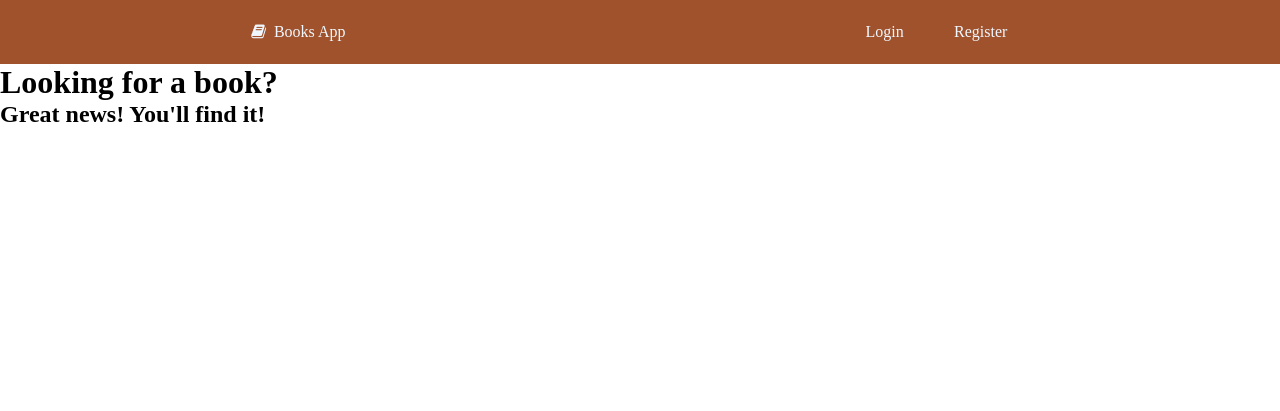
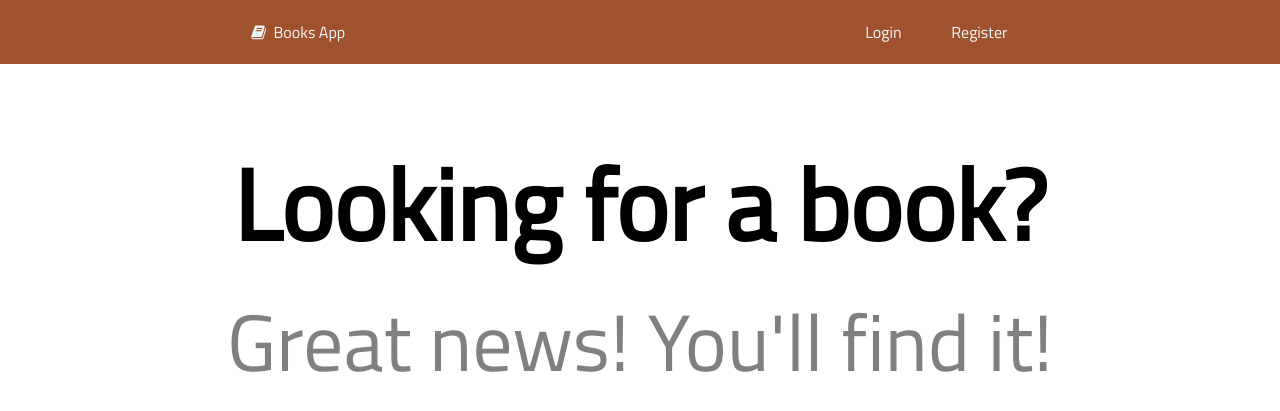
Before and after one commit to kejbi/Books-App, a Flask app: page / in a window 1280 px wide. Shown: the top 411 px of the page. Run offline with Flask 2, Linux system fonts and the light colour scheme.

Commit message:
added font

```diff
--- a/booksapp/static/css/style.css
+++ b/booksapp/static/css/style.css
@@ -1,6 +1,7 @@
 *{
     margin: 0px;
     padding: 0px;
+    font-family: 'Titillium Web', sans-serif;
 }
 
 nav {
@@ -22,3 +23,21 @@ nav a {
     text-decoration: none;
     color: aliceblue;
 }
+
+.start-page {
+    margin: auto;
+    margin-top: 5%;
+    width: 80%;
+    text-align: center;
+}
+
+.start-title {
+    font-size: 100px;
+    font-weight: bold;
+}
+
+.start-subtitle {
+    font-size: 80px;
+    font-weight: 500;
+    color: gray;
+}
--- a/booksapp/templates/layout.html
+++ b/booksapp/templates/layout.html
@@ -6,11 +6,13 @@
     <meta http-equiv="X-UA-Compatible" content="ie=edge">
     <link rel="stylesheet" href="{{url_for('static',filename='fontello/css/fontello.css')}}" type="text/css" />
     <link rel="stylesheet" href="{{url_for('static',filename='css/style.css')}}" type="text/css" />
+    <link href="https://fonts.googleapis.com/css?family=Titillium+Web&display=swap" rel="stylesheet">
+
     <title>Books App</title>
 </head>
 <body>
     <nav>
-        <div class="logo"><i class="icon-book"></i> Books App</div>
+        <div class="logo"><a href="#"><i class="icon-book"></i> Books App</a></div>
         <ul>
             <li><a href="#">Login</a></li>
             <li><a href="#">Register</a></li>
--- a/booksapp/templates/start.html
+++ b/booksapp/templates/start.html
@@ -1,5 +1,10 @@
 {% extends "layout.html" %}
+
 {% block content %}
-    <h1 class="start-title">Looking for a book?</h1>
-    <h2 class="start-subtitle">Great news! You'll find it!</h2>
+    <article>
+        <div class="start-page">
+            <h1 class="start-title">Looking for a book?</h1>
+            <h2 class="start-subtitle">Great news! You'll find it!</h2>
+        </div>
+    </article>
 {% endblock %}
```
